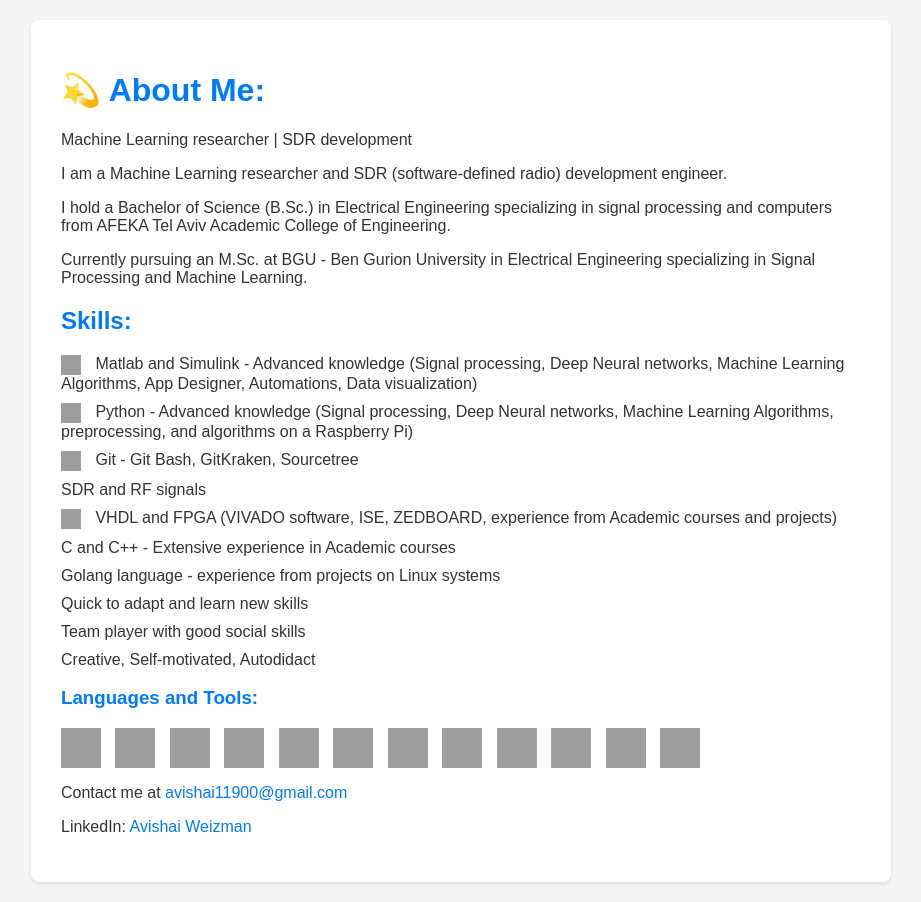
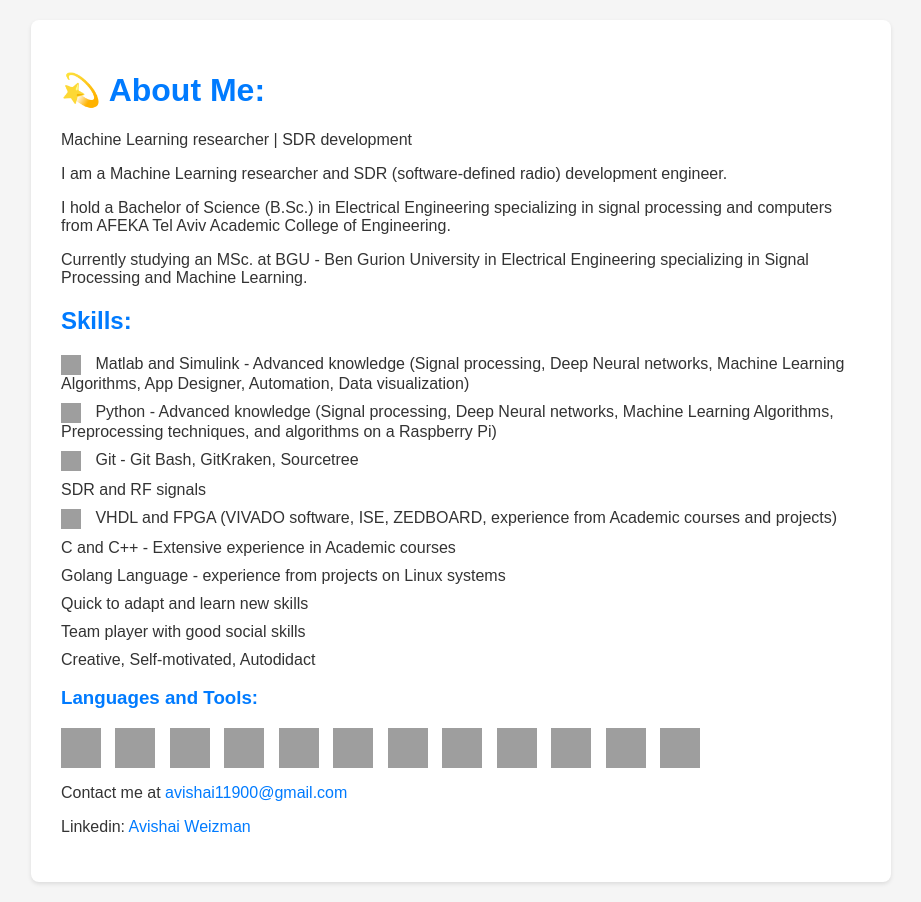
Before and after one commit to avishai111/Avishai.github.io, a plain HTML site: page index.html in a window 1280 px wide. Shown: the whole page, without its empty margins (179-1100 px from the left). Drawn offline with Linux system fonts and the light colour scheme; grey boxes are pictures that could not be loaded.

Commit message:
Update index.html

```diff
--- a/index.html
+++ b/index.html
@@ -53,18 +53,18 @@
 
         <p>I hold a Bachelor of Science (B.Sc.) in Electrical Engineering specializing in signal processing and computers from AFEKA Tel Aviv Academic College of Engineering.</p>
 
-        <p>Currently pursuing an M.Sc. at BGU - Ben Gurion University in Electrical Engineering specializing in Signal Processing and Machine Learning.</p>
+        <p>Currently studying an MSc. at BGU - Ben Gurion University in Electrical Engineering specializing in Signal Processing and Machine Learning.</p>
 
         <h2>Skills:</h2>
 
         <ul>
             <li>
                 <img src="https://raw.githubusercontent.com/devicons/devicon/master/icons/matlab/matlab-original.svg" alt="Matlab" width="20" height="20"/>
-                Matlab and Simulink - Advanced knowledge (Signal processing, Deep Neural networks, Machine Learning Algorithms, App Designer, Automations, Data visualization)
+                Matlab and Simulink - Advanced knowledge (Signal processing, Deep Neural networks, Machine Learning Algorithms, App Designer, Automation, Data visualization)
             </li>
             <li>
                 <img src="https://raw.githubusercontent.com/devicons/devicon/master/icons/python/python-original.svg" alt="Python" width="20" height="20"/>
-                Python - Advanced knowledge (Signal processing, Deep Neural networks, Machine Learning Algorithms, preprocessing, and algorithms on a Raspberry Pi)
+                Python - Advanced knowledge (Signal processing, Deep Neural networks, Machine Learning Algorithms, Preprocessing techniques, and algorithms on a Raspberry Pi)
             </li>
             <li>
                 <img src="https://www.vectorlogo.zone/logos/git-scm/git-scm-icon.svg" alt="Git" width="20" height="20"/>
@@ -76,7 +76,7 @@
                 VHDL and FPGA (VIVADO software, ISE, ZEDBOARD, experience from Academic courses and projects)
             </li>
             <li>C and C++ - Extensive experience in Academic courses</li>
-            <li>Golang language - experience from projects on Linux systems</li>
+            <li>Golang Language - experience from projects on Linux systems</li>
             <li>Quick to adapt and learn new skills</li>
             <li>Team player with good social skills</li>
             <li>Creative, Self-motivated, Autodidact</li>
@@ -100,7 +100,7 @@
 
         <p>Contact me at <a href="mailto:avishai11900@gmail.com">avishai11900@gmail.com</a></p>
 
-        <p>LinkedIn: <a href="https://www.linkedin.com/in/avishai-weizman/" target="_blank">Avishai Weizman</a></p>
+        <p>Linkedin: <a href="https://www.linkedin.com/in/avishai-weizman/" target="_blank">Avishai Weizman</a></p>
     </div>
 </body>
 </html>
```
